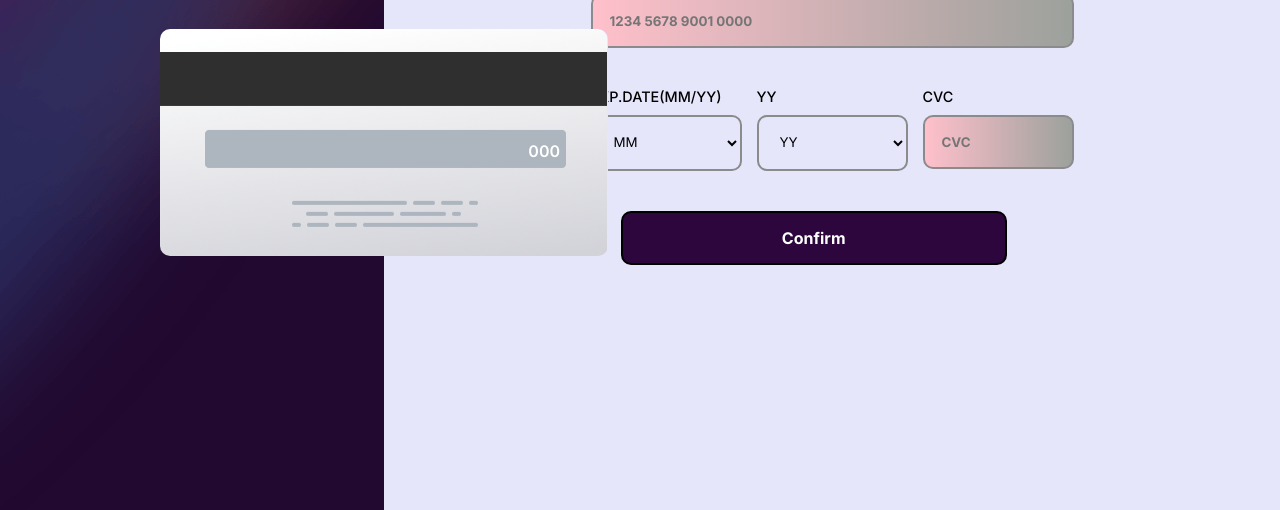
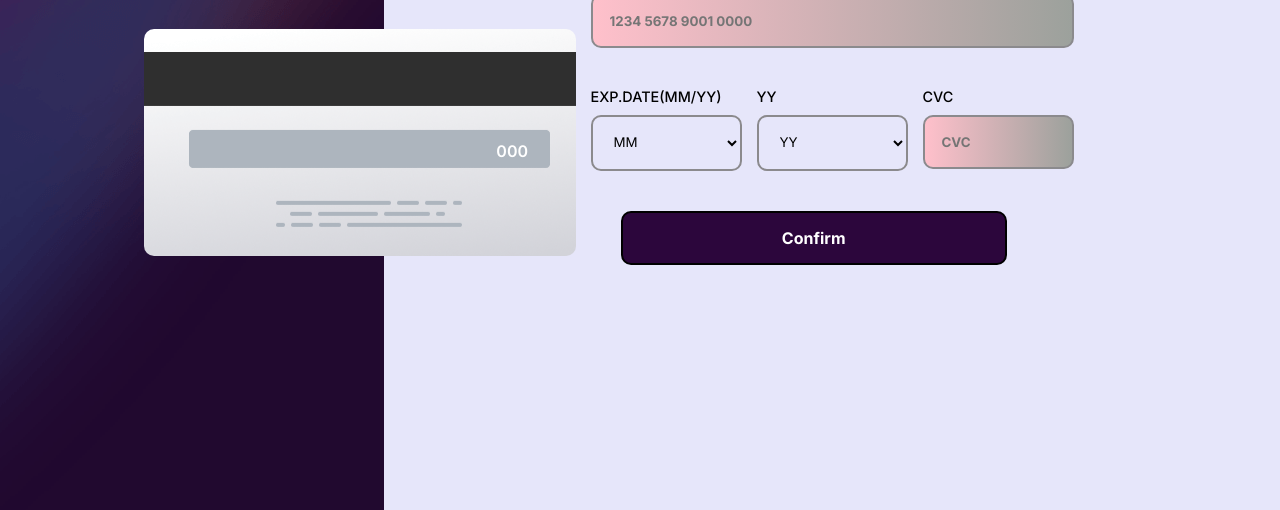
Before and after one commit to adeyemimichael/card-validation, a plain HTML site: page index.html in a window 1280 px wide. Shown: the part 390-900 px from the top of the page. Drawn offline with Linux system fonts and the light colour scheme.

Commit message:
Update Stylesheet.css

```diff
--- a/Stylesheet.css
+++ b/Stylesheet.css
@@ -220,10 +220,10 @@ background:transparent;
 height: 12rem;
 display: flex;
 position:relative;
-left:10rem;
+left:9rem;
 top: 12rem;
 height:14.2rem;
-width: 28rem;
+width: 27rem;
 background-image: url("bg-card-back.png");
 background-repeat: no-repeat;
 border-radius: 10px;
```
